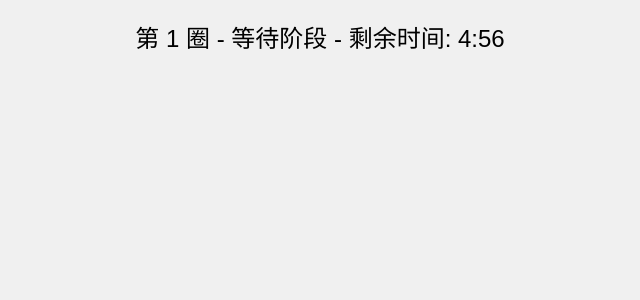
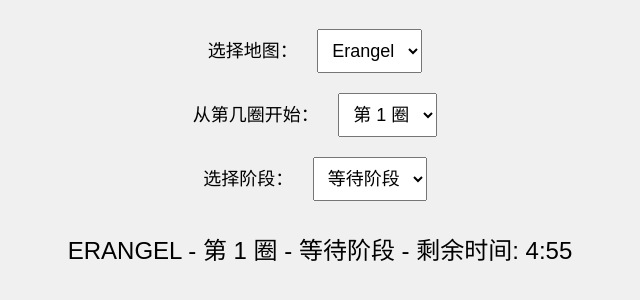
Before and after one commit to shinhwagk/pubg-zone, a plain HTML site: page index.html in a window 1280 px wide. Shown: the part 98-398 px from the top of the page, without its empty margins (320-960 px from the left). Drawn offline with Linux system fonts and the light colour scheme.

Commit message:
Update index.html

```diff
--- a/index.html
+++ b/index.html
@@ -3,7 +3,7 @@
 <head>
     <meta charset="UTF-8">
     <meta name="viewport" content="width=device-width, initial-scale=1.0">
-    <title>PUBG Blue Zone</title>
+    <title>PUBG 毒圈计时器</title>
     <style>
         body {
             font-family: Arial, sans-serif;
@@ -22,54 +22,122 @@
             margin: 20px;
             display: none;
         }
+        select {
+            font-size: 18px;
+            padding: 10px;
+            margin: 10px;
+        }
+        label {
+            font-size: 18px;
+            margin-right: 5px;
+        }
     </style>
 </head>
 <body>
     <h1>PUBG 毒圈计时器</h1>
-    <div id="timer">等待游戏开始...</div>
+    <div>
+        <label for="mapSelect">选择地图：</label>
+        <select id="mapSelect" onchange="updateCircles()">
+            <option value="erangel">Erangel</option>
+            <option value="sanhok">Sanhok</option>
+        </select>
+    </div>
+    <div>
+        <label for="circleSelect">从第几圈开始：</label>
+        <select id="circleSelect" onchange="changeMap()">
+            <option value="0">第 1 圈</option>
+            <option value="1">第 2 圈</option>
+            <option value="2">第 3 圈</option>
+            <option value="3">第 4 圈</option>
+            <option value="4">第 5 圈</option>
+            <option value="5">第 6 圈</option>
+            <option value="6">第 7 圈</option>
+            <option value="7">第 8 圈</option>
+        </select>
+    </div>
+    <div>
+        <label for="phaseSelect">选择阶段：</label>
+        <select id="phaseSelect" onchange="changeMap()">
+            <option value="wait">等待阶段</option>
+            <option value="shrink">缩圈阶段</option>
+        </select>
+    </div>
+    <div id="timer">选择地图、圈数和阶段并等待游戏开始...</div>
     <div id="alert">毒圈即将缩小！请尽快进入安全区！</div>
 
     <script>
-        // 毒圈数据：等待时间和缩圈时间（单位：秒）
-        const circles = [
-            { waitTime: 300, shrinkTime: 180 }, // 第一圈
-            { waitTime: 120, shrinkTime: 90 },  // 第二圈
-            { waitTime: 90, shrinkTime: 60 },   // 第三圈
-            { waitTime: 60, shrinkTime: 60 },   // 第四圈
-            { waitTime: 60, shrinkTime: 30 },   // 第五圈
-            { waitTime: 60, shrinkTime: 30 },   // 第六圈
-            { waitTime: 60, shrinkTime: 30 },   // 第七圈
-            { waitTime: 30, shrinkTime: 30 }    // 第八圈
-        ];
+        // 毒圈数据：不同地图的等待时间和缩圈时间（单位：秒）
+        const mapCircles = {
+            erangel: [
+                { waitTime: 300, shrinkTime: 180 }, // 第一圈
+                { waitTime: 120, shrinkTime: 90 },
+                { waitTime: 90, shrinkTime: 60 },
+                { waitTime: 60, shrinkTime: 60 },
+                { waitTime: 60, shrinkTime: 30 },
+                { waitTime: 60, shrinkTime: 30 },
+                { waitTime: 60, shrinkTime: 30 },
+                { waitTime: 30, shrinkTime: 30 }
+            ],
+            sanhok: [
+                { waitTime: 120, shrinkTime: 90 }, // 第一圈
+                { waitTime: 90, shrinkTime: 60 },
+                { waitTime: 60, shrinkTime: 60 },
+                { waitTime: 60, shrinkTime: 30 },
+                { waitTime: 30, shrinkTime: 30 },
+                { waitTime: 30, shrinkTime: 30 },
+                { waitTime: 30, shrinkTime: 15 },
+                { waitTime: 15, shrinkTime: 15 }
+            ]
+        };
 
-        let currentCircle = 0; // 当前毒圈索引
-        let totalTime = 0; // 当前毒圈总时间（等待+缩圈）
-        let timeLeft = 0; // 当前剩余时间
-        let isWaiting = true; // 是否在等待阶段
-        let alertShown = false; // 是否显示提示
+        let currentCircle = 0;
+        let totalTime = 0;
+        let timeLeft = 0;
+        let isWaiting = true;
+        let alertShown = false;
+        let selectedMap = 'erangel';
+        let timerInterval = null;
 
         const timerDisplay = document.getElementById('timer');
         const alertDisplay = document.getElementById('alert');
+        const mapSelect = document.getElementById('mapSelect');
+        const circleSelect = document.getElementById('circleSelect');
+        const phaseSelect = document.getElementById('phaseSelect');
 
-        // 格式化时间（秒 -> 分:秒）
+        // 格式化时间
         function formatTime(seconds) {
             const minutes = Math.floor(seconds / 60);
             const secs = seconds % 60;
             return `${minutes}:${secs < 10 ? '0' : ''}${secs}`;
         }
 
+        // 更新圈数选择选项（根据地图动态调整最大圈数）
+        function updateCircles() {
+            selectedMap = mapSelect.value;
+            const maxCircles = mapCircles[selectedMap].length;
+            circleSelect.innerHTML = '';
+            for (let i = 0; i < maxCircles; i++) {
+                const option = document.createElement('option');
+                option.value = i;
+                option.textContent = `第 ${i + 1} 圈`;
+                circleSelect.appendChild(option);
+            }
+            changeMap();
+        }
+
         // 更新计时器
         function updateTimer() {
-            if (currentCircle >= circles.length) {
+            if (currentCircle >= mapCircles[selectedMap].length) {
                 timerDisplay.textContent = '游戏结束！';
+                clearInterval(timerInterval);
                 return;
             }
 
-            const circle = circles[currentCircle];
+            const circle = mapCircles[selectedMap][currentCircle];
             totalTime = isWaiting ? circle.waitTime : circle.shrinkTime;
-            timerDisplay.textContent = `第 ${currentCircle + 1} 圈 - ${isWaiting ? '等待阶段' : '缩圈阶段'} - 剩余时间: ${formatTime(timeLeft)}`;
+            timerDisplay.textContent = `${selectedMap.toUpperCase()} - 第 ${currentCircle + 1} 圈 - ${isWaiting ? '等待阶段' : '缩圈阶段'} - 剩余时间: ${formatTime(timeLeft)}`;
 
-            // 检查是否在毒圈结束前 30 秒
+            // 30秒前显示提示
             if (timeLeft <= 30 && !alertShown) {
                 alertDisplay.style.display = 'block';
                 alertShown = true;
@@ -86,8 +154,8 @@
                     isWaiting = true;
                     alertShown = false;
                     alertDisplay.style.display = 'none';
-                    if (currentCircle < circles.length) {
-                        timeLeft = circles[currentCircle].waitTime;
+                    if (currentCircle < mapCircles[selectedMap].length) {
+                        timeLeft = mapCircles[selectedMap][currentCircle].waitTime;
                     }
                 }
             }
@@ -95,14 +163,24 @@
             timeLeft--;
         }
 
-        // 每秒更新一次
-        function startTimer() {
-            timeLeft = circles[0].waitTime;
-            setInterval(updateTimer, 1000);
+        // 切换地图、圈数或阶段
+        function changeMap() {
+            selectedMap = mapSelect.value;
+            currentCircle = parseInt(circleSelect.value);
+            isWaiting = phaseSelect.value === 'wait';
+            alertShown = false;
+            alertDisplay.style.display = 'none';
+            const circle = mapCircles[selectedMap][currentCircle];
+            timeLeft = isWaiting ? circle.waitTime : circle.shrinkTime;
+            if (timerInterval) {
+                clearInterval(timerInterval);
+            }
+            timerInterval = setInterval(updateTimer, 1000);
+            updateTimer();
         }
 
-        // 启动计时器
-        startTimer();
+        // 初始化
+        updateCircles();
     </script>
 </body>
 </html>
```
